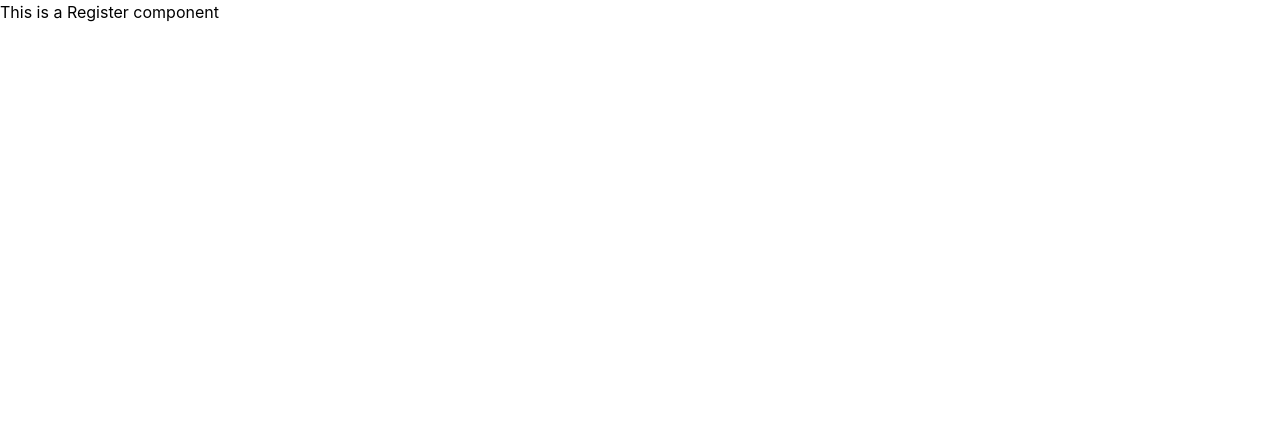
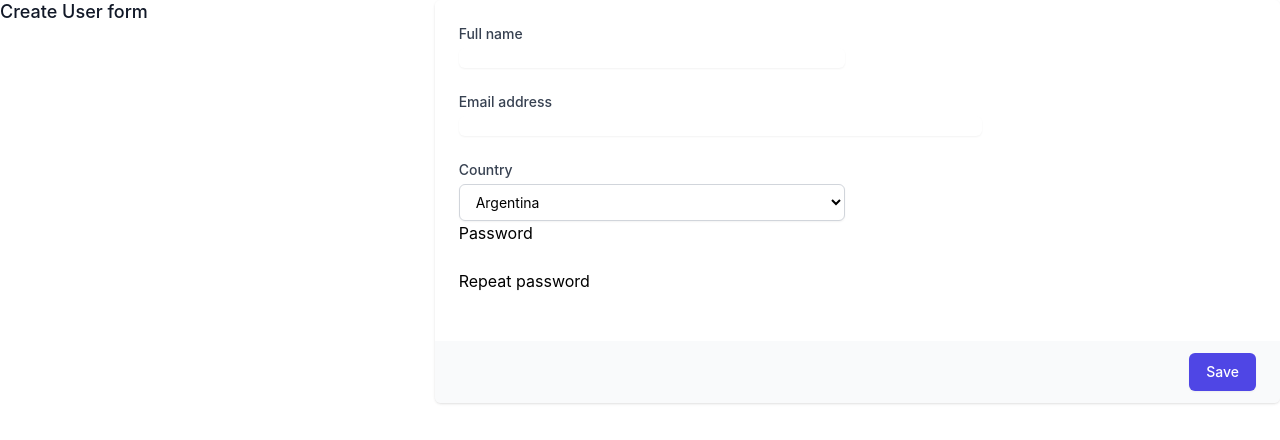
Before and after one commit to JuanArnau7/HenryClient, a React (Create React App) app: page /register in a window 1280 px wide. Shown: the top 440 px of the page. Built offline with nearby package versions, Linux system fonts and the light colour scheme.

Commit message:
Añado Formulario de creacion de Users funcionand (falta validar contraseña y setear errores) agregue action y reducer de Post users

```diff
--- a/src/components/Register/Register.jsx
+++ b/src/components/Register/Register.jsx
@@ -1,9 +1,147 @@
+import { useState } from "react"
+import { useDispatch } from "react-redux"
+import { postUserCreate } from "../../redux/Actions/actions"
+
 const Register = () => {
-    return(
+
+
+  const [form, setForm] = useState({
+    "fullName" : "",
+    // "lastName" : "",
+    "email" : "",
+    "country":"",
+    "img" : "",
+    "password" : "",
+  })
+
+  const [error, setError] = useState({
+    eFirstName: '',
+    eLastName : '',
+    eEmail : '',
+    eImg : '',
+    ePassword: '',
+  })
+  const dispatch = useDispatch()
+
+  const validacionFullName = (input) =>{
+    return console.log("soy la validacion full name")
+  }
+  const validacionEmail = (input) =>{
+    return console.log("soy la validacion email")
+  }
+  const validacionPassword = (input) =>{
+    return console.log("soy la validacion password")
+  }
+
+
+  const handleClickSubmit = (e) => {
+    e.preventDefault()
+    console.log("soy el submit")
+    console.log(form)
+    dispatch(postUserCreate(form))
+  }
+  const handleChange = (e) => {
+    if(e.target.name === "fullName") setError({...error, eFirstName:(validacionFullName(e.target.value))})
+    // if(e.target.name === "lastName") setError({...error, eLastName:(validacionLastName(e.target.value))})
+    if(e.target.name === "email") setError({...error, eEmail:(validacionEmail(e.target.value))})
+    if(e.target.name === "password") setError({...error, ePassword:(validacionPassword(e.target.value))})
+    // if(e.target.name === "country") setError({...error, })
+    setForm({
+      ...form,
+      [e.target.name]:e.target.value
+    })
+  }
+  // const handleClickCountry = (e) => {
+  //   setForm({
+
+  //   })
+  // }
+
+  return(
       <>
-        <h1>This is a Register component</h1>
+            <div className="mt-10 sm:mt-0">
+  <div className="md:grid md:grid-cols-3 md:gap-6">
+    <div className="md:col-span-1">
+      <div className="px-4 sm:px-0">
+        <h3 className="text-lg font-medium leading-6 text-gray-900">Create User form</h3>
+      </div>
+    </div>
+    <div className="mt-5 md:col-span-2 md:mt-0">
+      <form action="#" method="POST">
+        <div className="overflow-hidden shadow sm:rounded-md">
+          <div className="bg-white px-4 py-5 sm:p-6">
+            <div className="grid grid-cols-6 gap-6">
+              <div className="col-span-6 sm:col-span-3">
+                <label htmlFor="first-name" className="block text-sm font-medium text-gray-700">Full name</label>
+                <input onChange={handleChange} type="text" name="fullName" id="first-name" autoComplete="given-name" className="mt-1 block w-full rounded-md border-gray-300 shadow-sm focus:border-indigo-500 focus:ring-indigo-500 sm:text-sm"/>
+              </div>
+
+              {/* <div className="col-span-6 sm:col-span-3">
+                <label for="last-name" className="block text-sm font-medium text-gray-700">Last name</label>
+                <input type="text" name="last-name" id="last-name" autoComplete="family-name" className="mt-1 block w-full rounded-md border-gray-300 shadow-sm focus:border-indigo-500 focus:ring-indigo-500 sm:text-sm"/>
+              </div> */}
+
+              <div className="col-span-6 sm:col-span-4">
+                <label htmlFor="email-address" className="block text-sm font-medium text-gray-700">Email address</label>
+                <input onChange={handleChange} type="text" name="email" id="email-address" autoComplete="email" className="mt-1 block w-full rounded-md border-gray-300 shadow-sm focus:border-indigo-500 focus:ring-indigo-500 sm:text-sm"/>
+              </div>
+
+              <div className="col-span-6 sm:col-span-3">
+                <label htmlFor="country" className="block text-sm font-medium text-gray-700">Country</label>
+                <select onChange={handleChange} id="country" name="country" autoComplete="country-name" className="mt-1 block w-full rounded-md border border-gray-300 bg-white py-2 px-3 shadow-sm focus:border-indigo-500 focus:outline-none focus:ring-indigo-500 sm:text-sm">
+                  <option value="Argentina">Argentina</option>
+                  <option value="Mexico">Mexico</option>
+                  <option value="United States">United States</option>
+                  <option value="Canada">Canada</option>
+                  <option value="Peru">Peru</option>
+                  <option value="Paraguay">Paraguay</option>
+                  <option value="Bolivia">Bolivia</option>
+                  <option value="Uruguay">Uruguay</option>
+                  <option value="Ecuador">Ecuador</option>
+                </select>
+              </div>
+
+              {/* <div className="col-span-6">
+                <label for="street-address" className="block text-sm font-medium text-gray-700">Street address</label>
+                <input type="text" name="street-address" id="street-address" autoComplete="street-address" className="mt-1 block w-full rounded-md border-gray-300 shadow-sm focus:border-indigo-500 focus:ring-indigo-500 sm:text-sm"/>
+              </div>
+
+              <div className="col-span-6 sm:col-span-6 lg:col-span-2">
+                <label for="city" className="block text-sm font-medium text-gray-700">City</label>
+                <input type="text" name="city" id="city" autoComplete="address-level2" className="mt-1 block w-full rounded-md border-gray-300 shadow-sm focus:border-indigo-500 focus:ring-indigo-500 sm:text-sm"/>
+              </div>
+
+              <div className="col-span-6 sm:col-span-3 lg:col-span-2">
+                <label for="region" className="block text-sm font-medium text-gray-700">State / Province</label>
+                <input type="text" name="region" id="region" autoComplete="address-level1" className="mt-1 block w-full rounded-md border-gray-300 shadow-sm focus:border-indigo-500 focus:ring-indigo-500 sm:text-sm"/>
+              </div>
+
+              <div className="col-span-6 sm:col-span-3 lg:col-span-2">
+                <label for="postal-code" className="block text-sm font-medium text-gray-700">ZIP / Postal code</label>
+                <input type="text" name="postal-code" id="postal-code" autoComplete="postal-code" className="mt-1 block w-full rounded-md border-gray-300 shadow-sm focus:border-indigo-500 focus:ring-indigo-500 sm:text-sm"/>
+              </div> */}
+            </div>
+              <div>
+                <label>Password</label>
+                <br></br>
+                <input onChange={handleChange} name={"password"} type={"password"}></input>
+                <br></br>
+                <label>Repeat password</label>
+                <br></br>
+                <input onChange={handleChange} type={"password"} ></input>
+              </div>
+          </div>
+          <div className="bg-gray-50 px-4 py-3 text-right sm:px-6">
+            <button onClick={handleClickSubmit} type="submit" className="inline-flex justify-center rounded-md border border-transparent bg-indigo-600 py-2 px-4 text-sm font-medium text-white shadow-sm hover:bg-indigo-700 focus:outline-none focus:ring-2 focus:ring-indigo-500 focus:ring-offset-2">Save</button>
+          </div>
+        </div>
+      </form>
+    </div>
+  </div>
+</div>
       </>
     )
+
   }
 
   export default Register
--- a/src/redux/Actions/actions.js
+++ b/src/redux/Actions/actions.js
@@ -1 +1,13 @@
-import './actionsTypes'
+import { POST_USER_CREATE } from './actionsTypes'
+import axios from 'axios'
+export function postUserCreate(payload) {
+    return async function(dispatch){
+        try {
+            const res = await axios.post(`http://localhost:3001/users`, payload)
+            dispatch({ type: POST_USER_CREATE, payload : res.payload});
+            return res
+        } catch (error) {
+            alert ("Connection to /Post Users Failed. ERROR:"+ error)
+        }
+    }
+}
--- a/src/redux/Actions/actionsTypes.js
+++ b/src/redux/Actions/actionsTypes.js
@@ -0,0 +1 @@
+export const POST_USER_CREATE = 'POST_USER_CREATE'
--- a/src/redux/reducer.js
+++ b/src/redux/reducer.js
@@ -1,4 +1,4 @@
-import {} from './Actions/actions'
+import { POST_USER_CREATE } from './Actions/actionsTypes'
 
 const initialState = {
   // platos : "platos"
@@ -6,6 +6,10 @@ const initialState = {
 
 const rootReducer = (state = initialState, action) => {
   switch (action.type) {
+    case POST_USER_CREATE:
+      return{
+        ...state,
+      }
     default:
       return { ...state };
   }
```
